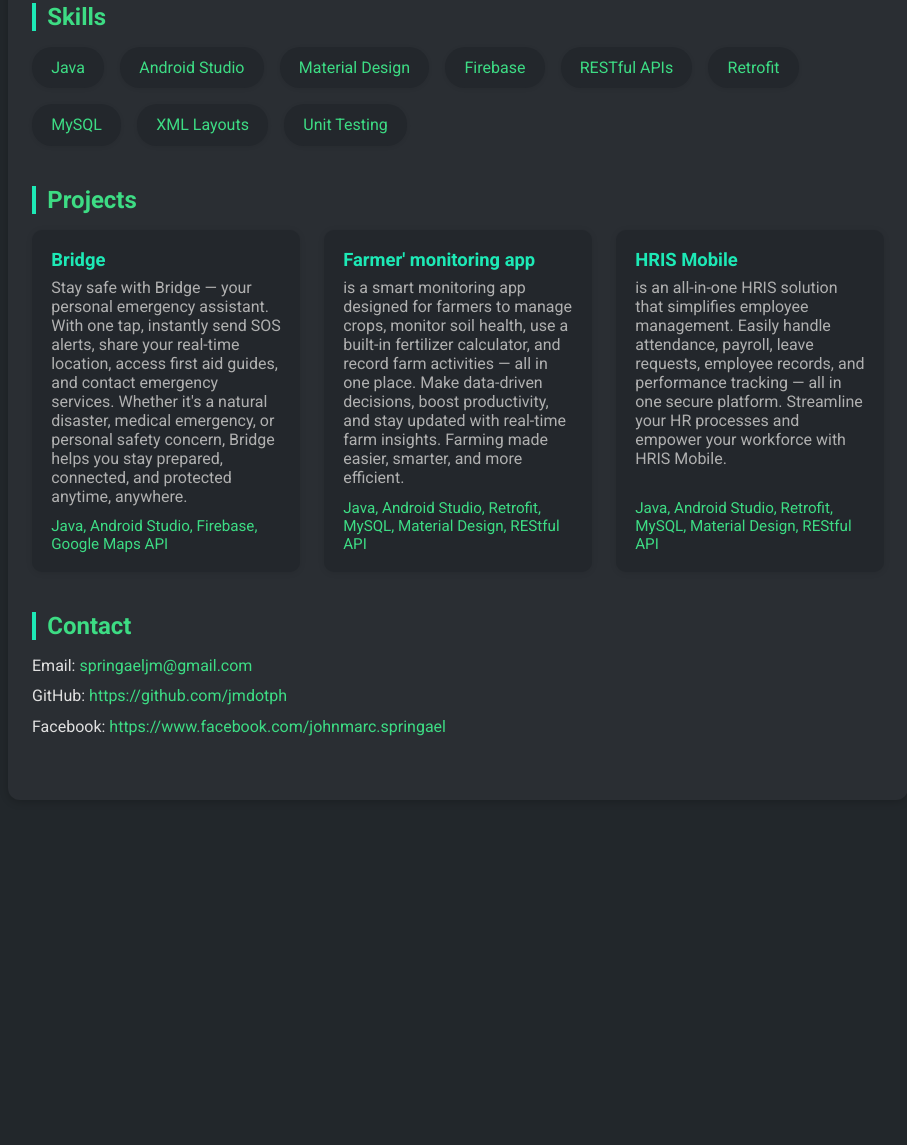
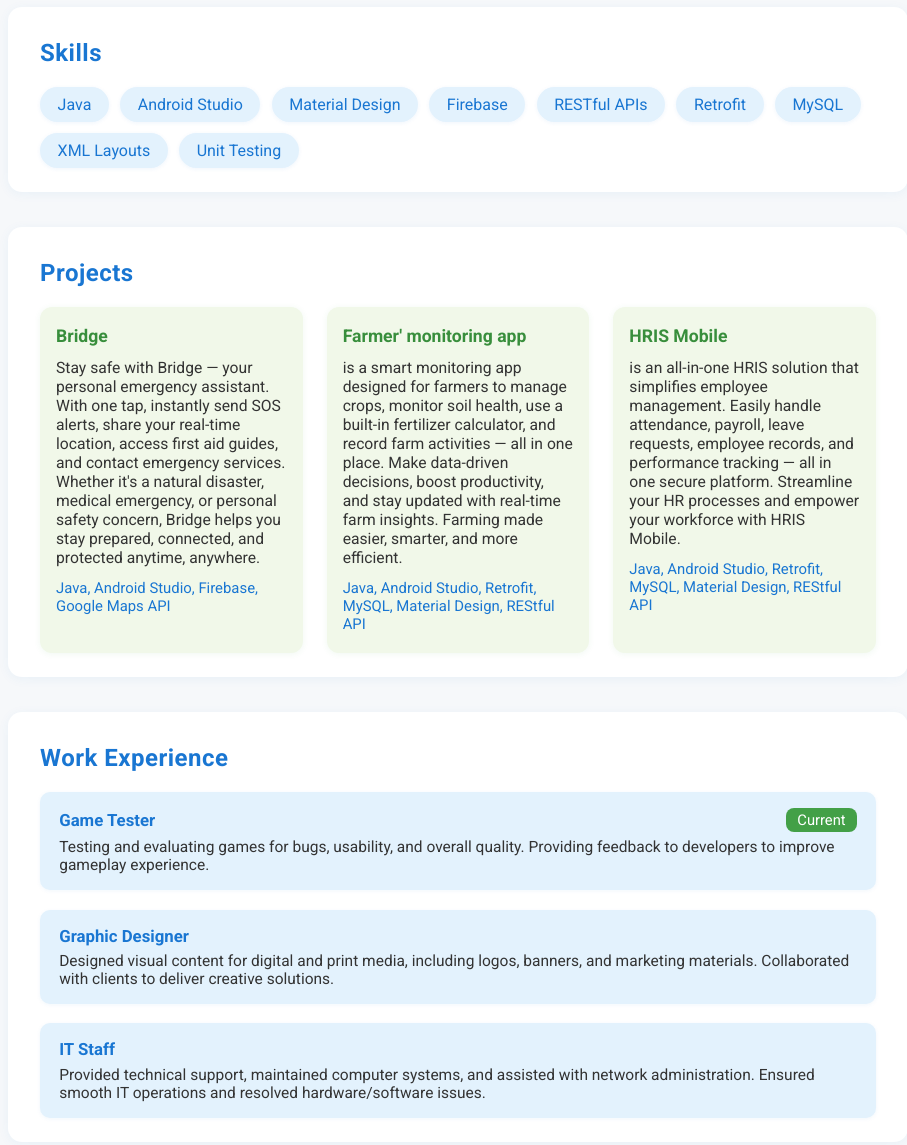
Before and after one commit to jmdotph/jm-portfolio, a plain HTML site: page index.html in a window 1280 px wide. Shown: the part 463-1608 px from the top of the page, without its empty margins (182-1089 px from the left). Before the commit the page ends 1295 px from the top, so only its background shows below. Drawn offline with Linux system fonts and the light colour scheme.

Commit message:
Add files via upload

```diff
--- a/index.html
+++ b/index.html
@@ -22,6 +22,7 @@
         <a href="#about">About</a>
         <a href="#skills">Skills</a>
         <a href="#projects">Projects</a>
+        <a href="#experience">Experience</a>
         <a href="#contact">Contact</a>
       </nav>
     </header>
@@ -96,6 +97,36 @@
           </div>
         </div>
       </section>
+      <section id="experience">
+        <h2>Work Experience</h2>
+        <div class="experience">
+          <div class="experience-item">
+        <div class="exp-header">
+          <span class="exp-role">Game Tester</span>
+          <span class="exp-date">Current</span>
+        </div>
+        <div class="exp-desc">
+          Testing and evaluating games for bugs, usability, and overall quality. Providing feedback to developers to improve gameplay experience.
+        </div>
+          </div>
+          <div class="experience-item">
+        <div class="exp-header">
+          <span class="exp-role">Graphic Designer</span>
+        </div>
+        <div class="exp-desc">
+          Designed visual content for digital and print media, including logos, banners, and marketing materials. Collaborated with clients to deliver creative solutions.
+        </div>
+          </div>
+          <div class="experience-item">
+        <div class="exp-header">
+          <span class="exp-role">IT Staff</span>
+        </div>
+        <div class="exp-desc">
+          Provided technical support, maintained computer systems, and assisted with network administration. Ensured smooth IT operations and resolved hardware/software issues.
+        </div>
+          </div>
+        </div>
+      </section>
       <section id="contact">
         <h2>Contact</h2>
         <div class="contact">
--- a/main.css
+++ b/main.css
@@ -1,141 +1,165 @@
-:root {
-  --primary: #3ddc84;
-  --background: #22272b;
-  --surface: #2a2e33;
-  --accent: #23272c;
-  --text: #e0e0e0;
-  --highlight: #1de9b6;
-  --shadow: 0 2px 8px rgba(0, 0, 0, 0.2);
-}
-* {
-  box-sizing: border-box;
-}
 body {
+          background: #f6f8fa;
+          font-family: 'Roboto', Arial, sans-serif;
+          color: #222;
           margin: 0;
-  font-family: "Roboto", Arial, sans-serif;
-  background: var(--background);
-  color: var(--text);
+          padding: 0;
         }
         header {
-  background: var(--surface);
-  box-shadow: var(--shadow);
-  padding: 2rem 1rem 1.5rem 1rem;
+          background: linear-gradient(90deg, #1976d2 60%, #43a047 100%);
+          color: #fff;
+          padding: 2rem 0 1.5rem 0;
           text-align: center;
+          box-shadow: 0 2px 8px rgba(25, 118, 210, 0.08);
         }
         header img {
-  width: 80px;
-  margin-bottom: 1rem;
+          width: 60px;
+          margin-bottom: 0.5rem;
         }
         header h1 {
-  margin: 0 0 0.5rem 0;
+          margin: 0.2rem 0 0.3rem 0;
           font-size: 2.2rem;
           font-weight: 700;
-  color: var(--primary);
+          letter-spacing: 1px;
         }
         header p {
-  margin: 0;
+          margin: 0 0 1rem 0;
           font-size: 1.1rem;
-  color: #b0b0b0;
+          font-weight: 400;
         }
         nav {
-  margin-top: 1.5rem;
+          margin-top: 1rem;
         }
         nav a {
-  color: var(--primary);
+          color: #fff;
           text-decoration: none;
-  margin: 0 1rem;
+          margin: 0 1.2rem;
           font-weight: 500;
-  transition: color 0.2s, font-size 0.2s;
+          font-size: 1rem;
+          transition: color 0.2s;
         }
         nav a:hover {
-  color: var(--highlight);
-  font-size: 1.3rem;
+          color: #ffd600;
         }
         main {
           max-width: 900px;
-  margin: 2rem auto;
-  padding: 1.5rem;
-  background: var(--surface);
-  border-radius: 12px;
-  box-shadow: var(--shadow);
+          margin: 2.5rem auto;
+          padding: 0 1.5rem;
         }
         section {
-  margin-bottom: 2.5rem;
+          background: #fff;
+          border-radius: 14px;
+          box-shadow: 0 2px 12px rgba(25, 118, 210, 0.06);
+          margin-bottom: 2.2rem;
+          padding: 2rem 2rem 1.5rem 2rem;
         }
-h2 {
-  color: var(--primary);
-  margin-bottom: 1rem;
+        section h2 {
+          color: #1976d2;
+          margin-top: 0;
           font-size: 1.5rem;
-  border-left: 4px solid var(--highlight);
-  padding-left: 0.7rem;
+          font-weight: 700;
+          letter-spacing: 0.5px;
         }
         .skills {
           display: flex;
           flex-wrap: wrap;
-  gap: 1rem;
+          gap: 0.7rem;
+          margin-top: 1rem;
         }
         .skill {
-  background: var(--accent);
-  padding: 0.7rem 1.2rem;
+          background: #e3f2fd;
+          color: #1976d2;
+          padding: 0.5rem 1.1rem;
           border-radius: 20px;
           font-size: 1rem;
-  color: var(--primary);
-  box-shadow: 0 1px 4px rgba(0, 0, 0, 0.08);
+          font-weight: 500;
+          box-shadow: 0 1px 4px rgba(25, 118, 210, 0.07);
         }
         .projects {
           display: grid;
           grid-template-columns: repeat(auto-fit, minmax(260px, 1fr));
           gap: 1.5rem;
+          margin-top: 1.2rem;
         }
         .project-card {
-  background: var(--accent);
-  border-radius: 10px;
-  padding: 1.2rem;
-  box-shadow: 0 1px 6px rgba(0, 0, 0, 0.1);
+          background: #f1f8e9;
+          border-radius: 12px;
+          padding: 1.2rem 1rem;
+          box-shadow: 0 1px 6px rgba(67, 160, 71, 0.08);
           display: flex;
           flex-direction: column;
-  justify-content: space-between;
-  transition: transform 0.15s;
-}
-.project-card:hover {
-  transform: translateY(-4px) scale(1.02);
-  box-shadow: 0 4px 16px rgba(61, 220, 132, 0.1);
+          gap: 0.5rem;
         }
         .project-title {
-  color: var(--highlight);
-  font-size: 1.15rem;
-  margin-bottom: 0.5rem;
-  font-weight: 600;
+          font-weight: 700;
+          color: #388e3c;
+          font-size: 1.1rem;
+          margin-bottom: 0.2rem;
         }
         .project-desc {
-  flex: 1;
-  color: #b0b0b0;
-  margin-bottom: 0.7rem;
+          color: #333;
+          font-size: 0.98rem;
         }
         .project-tech {
-  font-size: 0.95rem;
-  color: var(--primary);
+          margin-top: 0.3rem;
+          font-size: 0.93rem;
+          color: #1976d2;
+        }
+        .experience {
+          display: flex;
+          flex-direction: column;
+          gap: 1.2rem;
+          margin-top: 1.2rem;
+        }
+        .experience-item {
+          background: #e3f2fd;
+          border-radius: 10px;
+          padding: 1rem 1.2rem;
+          box-shadow: 0 1px 4px rgba(25, 118, 210, 0.06);
+        }
+        .exp-header {
+          display: flex;
+          justify-content: space-between;
+          align-items: center;
+          margin-bottom: 0.4rem;
+        }
+        .exp-role {
+          font-weight: 600;
+          color: #1976d2;
+          font-size: 1.05rem;
+        }
+        .exp-date {
+          background: #43a047;
+          color: #fff;
+          border-radius: 8px;
+          padding: 0.2rem 0.7rem;
+          font-size: 0.92rem;
+          font-weight: 500;
+        }
+        .exp-desc {
+          color: #333;
+          font-size: 0.97rem;
         }
         .contact {
           display: flex;
           flex-direction: column;
-  gap: 0.7rem;
+          gap: 0.5rem;
+          margin-top: 1rem;
+        }
+        .contact span {
+          font-size: 1rem;
         }
         .contact a {
-  color: var(--primary);
-  text-decoration: none;
-  font-weight: 500;
-  transition: color 0.2s;
-}
-.contact a:hover {
-  color: var(--highlight);
+          color: #1976d2;
+          text-decoration: underline;
+          word-break: break-all;
         }
         @media (max-width: 600px) {
           main {
-    padding: 1rem;
+        padding: 0 0.5rem;
           }
-  header h1 {
-    font-size: 1.5rem;
+          section {
+        padding: 1.2rem 0.7rem 1rem 0.7rem;
           }
           .projects {
         grid-template-columns: 1fr;
```
Lines whose indentation alone changed are shown as unchanged.
